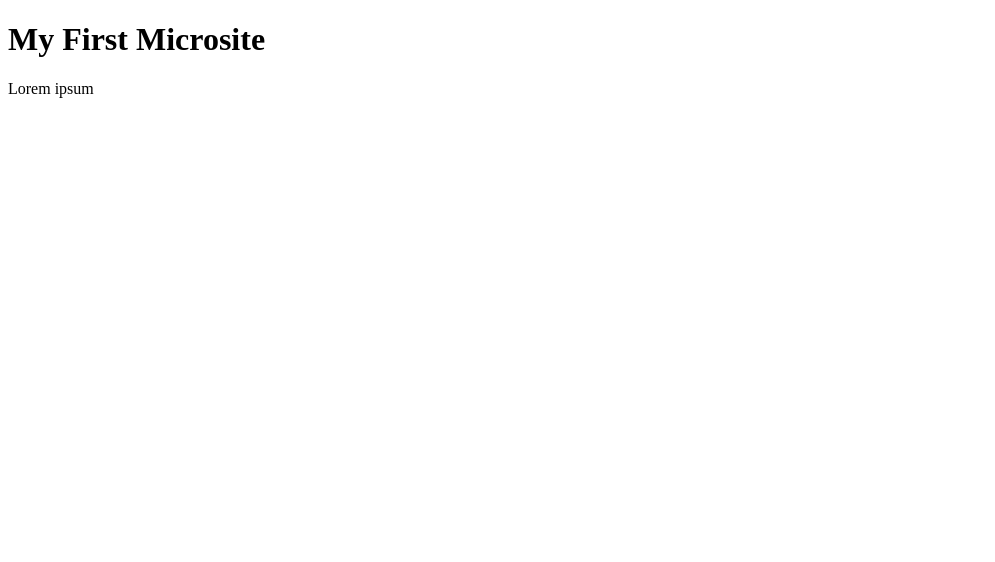
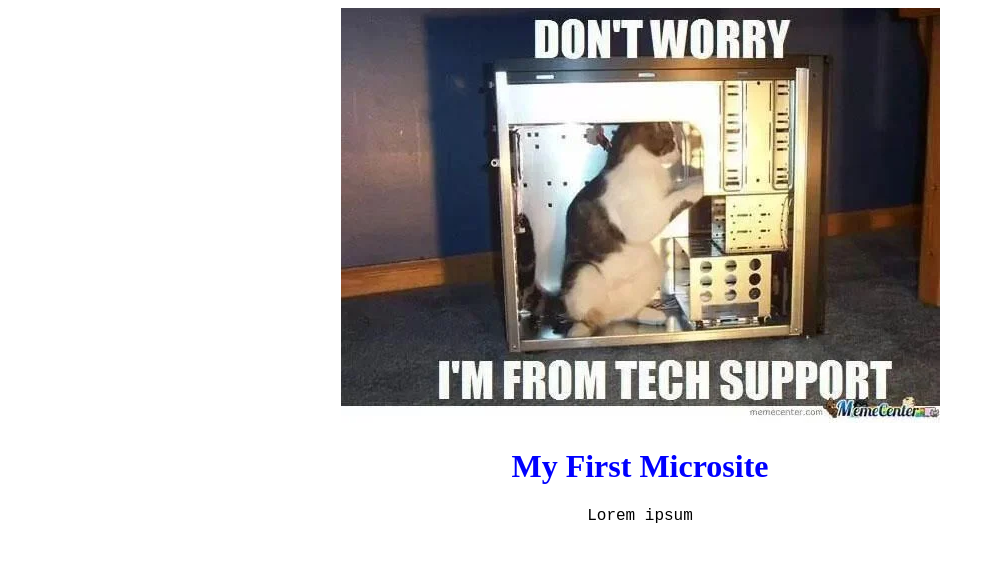
Before and after one commit to SaminLabbaf/desn3035-e1, a plain HTML site: page index.html in a window 1280 px wide. Shown: the whole page, without its empty margins (0-995 px from the left). Drawn offline with Linux system fonts and the light colour scheme.

Commit message:
css and image added

```diff
--- a/index.html
+++ b/index.html
@@ -2,9 +2,11 @@
 <html>
 <head>
     <meta charset="UTF-8" />
-    <title><title></title>
+    <title>My Website</title>
+    <link rel="stylesheet" href="style.css" />
 </head>
 <body>
+    <img src="cat-tech.webp" />
     <h1>My First Microsite</h1>
     <p>Lorem ipsum</p>
 </body>
--- /dev/null
+++ b/style.css
@@ -0,0 +1,12 @@
+body {
+    text-align: center;
+}
+
+h1 {
+    text-align: center;
+    color:blue;
+}
+
+p {
+    font-family: 'Courier New', Courier, monospace;
+}
```
Also changed, not shown: cat-tech.webp (added).
